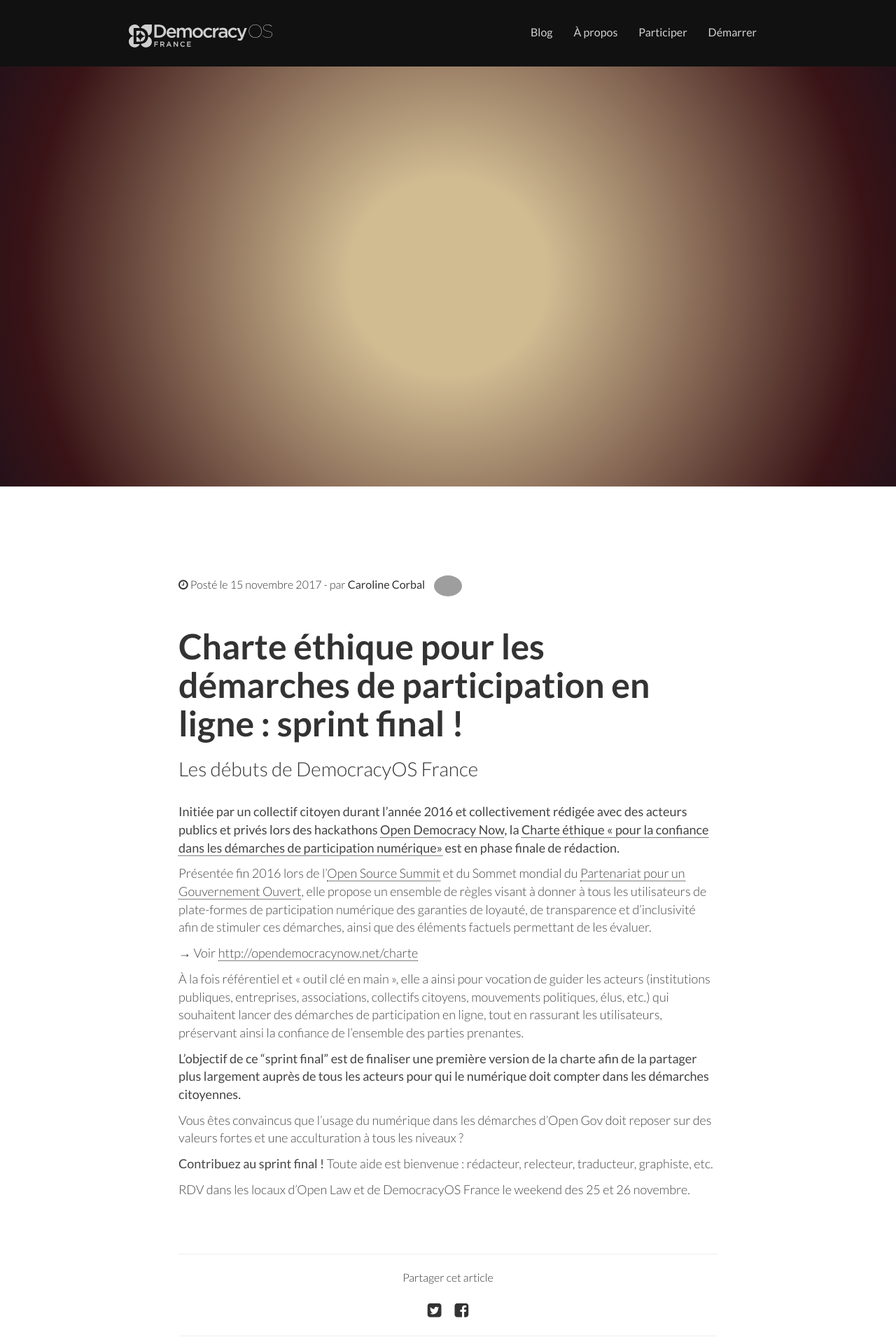
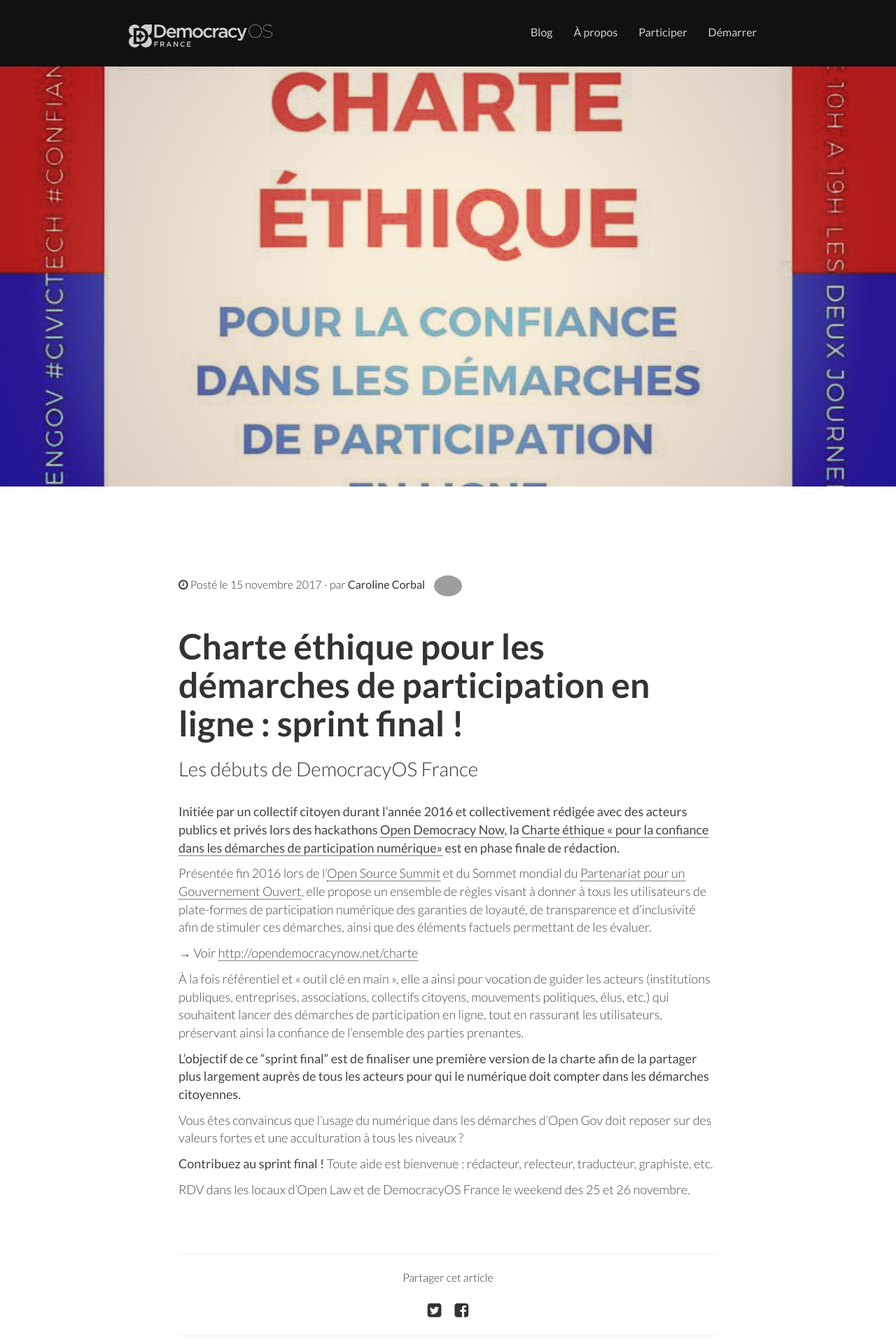
Before and after one commit to democracy-os-fr/democracy-os-fr.github.io, a Jekyll site: the page built from _posts/2017-11-15-charte-ethique-pour-les-demarches-de-participation-en-ligne-sprint-final.md, in a window 1280 px wide. Shown: the top 1920 px of the page at 70% size. Built offline with Jekyll 4.4.1, drawn with Linux system fonts in a browser that asks for light colours; nearby versions of some CDN libraries; comment, search, counter and statistics services are not loaded.

Commit message:
Fix for carousel images with spaces
Fixes an issue when the page hero has spaces in the file name by wrapping the URL in single quotes

```diff
--- a/_includes/header-post.html
+++ b/_includes/header-post.html
@@ -26,7 +26,7 @@
         <!-- Wrapper for slides -->
         <div class="carousel-inner">
 
-                <div class="fill {{page.customclass}}" style=" background: linear-gradient(to bottom, rgba(0, 0, 0, 0.1), rgba(0, 0, 0, 0.1)), url({{site.url}}/{{ page.hero }}) center no-repeat; background-size: cover ; ">
+                <div class="fill {{page.customclass}}" style=" background: linear-gradient(to bottom, rgba(0, 0, 0, 0.1), rgba(0, 0, 0, 0.1)), url('{{site.url}}/{{ page.hero }}') center no-repeat; background-size: cover ; ">
 
                 </div>
                 </div>
```
